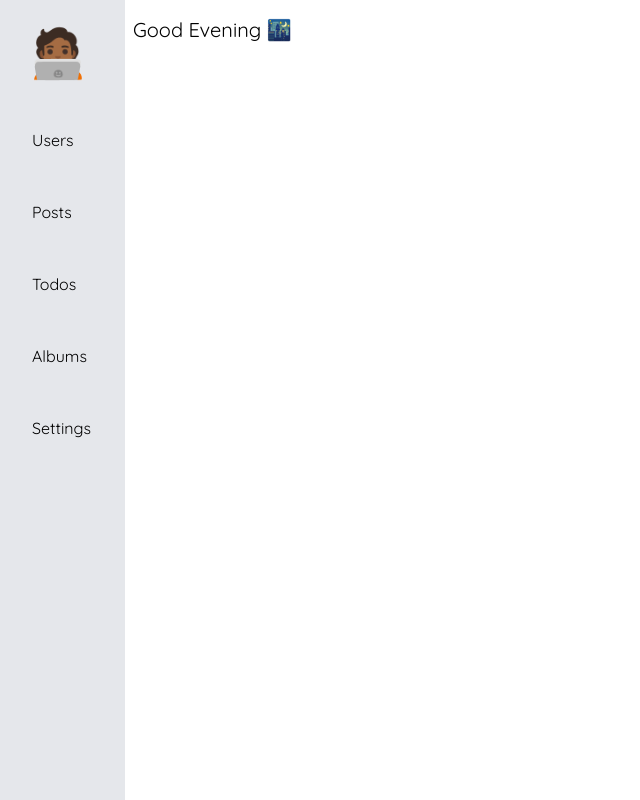
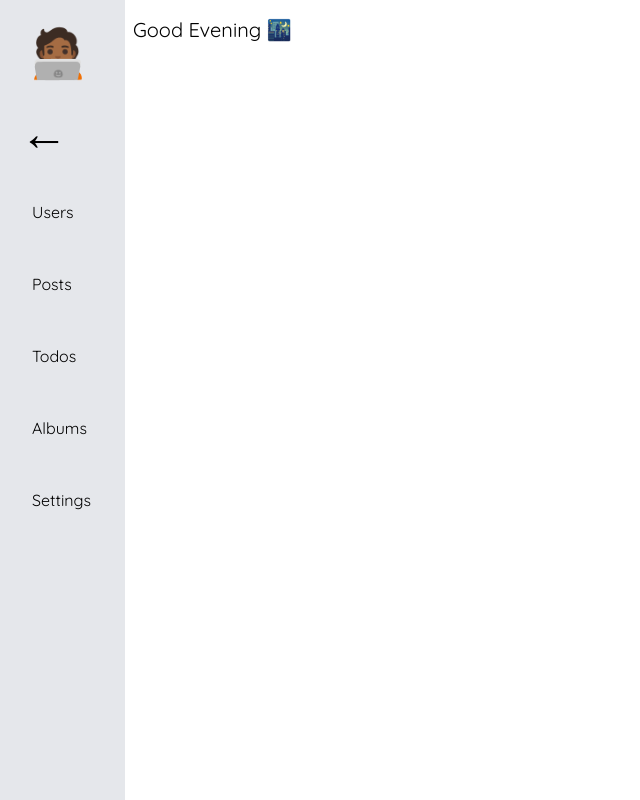
Before and after one commit to ohsars/ethnos-Task, a React (Vite) app: page / in a window 1280 px wide. Shown: the whole page, without its empty margins (0-640 px from the left). Built offline with nearby package versions, Linux system fonts and the light colour scheme.

Commit message:
chaned the navsettings

```diff
--- a/src/components/Navbar.jsx
+++ b/src/components/Navbar.jsx
@@ -11,7 +11,7 @@ export const Navbar = () => {
         <div className='flex justify-between'>
           <Greeting />
           <nav>
-            <ul className='flex md:hidden gap-1' >
+            <ul className='md:hidden' >
             {links.map((link, index) => (
               <li key={index} className='capitalize hover:font-bold p-3 '><Link to={`/${link}`}>{link}</Link></li>
             ))}
--- a/src/components/Sidebar.jsx
+++ b/src/components/Sidebar.jsx
@@ -9,8 +9,8 @@ export const Sidebar = () => {
     <div className='hidden md:block left-0'>
       <div className="transition-transform transform-gpu  duration-500 bg-gray-200 h-[100vh] sticky left-0 top-0 border-r-2 p-5">
         <p className={`${toggleBar ? 'text-5xl' : 'text-center text-7xl'} p-2 mb-6`}>🧑🏾‍💻</p>
-        <nav className=''>
-          <span></span>
+        <nav className='cursor-pointer'>
+        <span onClick={() =>setToggleBar(!toggleBar)} className={`${toggleBar && "rotate-90"} text-5xl`}>←</span>
           <ul className='gap-6 grid cursor-pointer my-8'>
           {links.map((link, index) => (
             <li key={index} className='capitalize hover:font-bold p-3'><Link to={`/${link}`}>{link}</Link></li>
```
